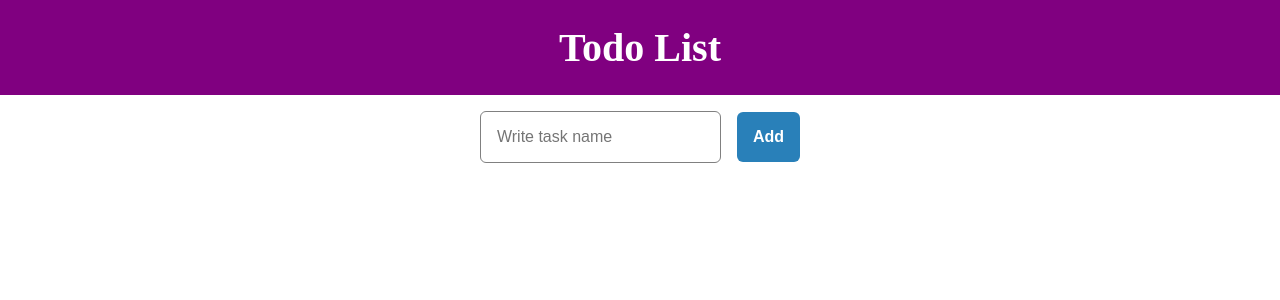
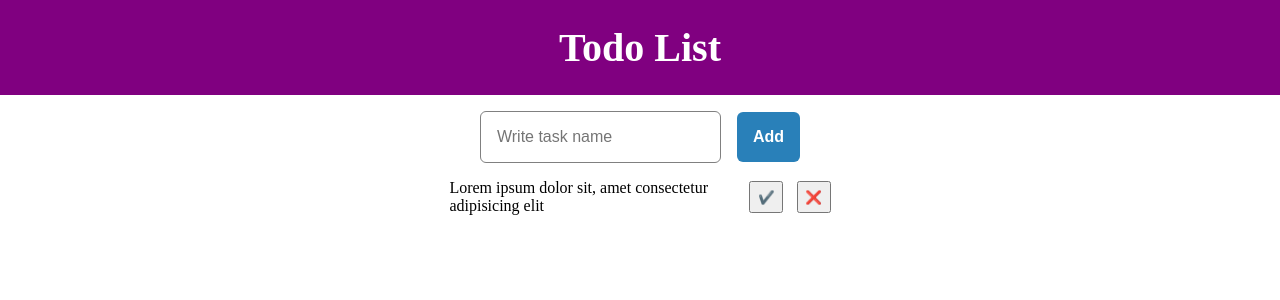
Before and after one commit to minhajul-karim/todolist-angular, an Angular app: page / in a window 1280 px wide. Shown: the top 300 px of the page. Built offline with nearby package versions, Linux system fonts and the light colour scheme.

Commit message:
Add ui for task list

```diff
--- a/src/app/app.component.html
+++ b/src/app/app.component.html
@@ -1,2 +1,3 @@
 <app-header></app-header>
 <app-add-task-form></app-add-task-form>
+<app-task-list></app-task-list>
--- a/src/app/app.module.ts
+++ b/src/app/app.module.ts
@@ -6,9 +6,10 @@ import { AppRoutingModule } from './app-routing.module';
 import { AppComponent } from './app.component';
 import { HeaderComponent } from './header/header.component';
 import { AddTaskFormComponent } from './add-task-form/add-task-form.component';
+import { TaskListComponent } from './task-list/task-list.component';
 
 @NgModule({
-  declarations: [AppComponent, HeaderComponent, AddTaskFormComponent],
+  declarations: [AppComponent, HeaderComponent, AddTaskFormComponent, TaskListComponent],
   imports: [BrowserModule, AppRoutingModule, FormsModule, ReactiveFormsModule],
   providers: [FormBuilder],
   bootstrap: [AppComponent],
--- /dev/null
+++ b/src/app/task-list/task-list.component.css
@@ -0,0 +1,19 @@
+.task-list-container {
+  display: flex;
+  justify-content: center;
+  align-items: center;
+  margin: 1em 0;
+}
+
+.task-name-container {
+  width: 300px;
+}
+
+.task-list-btn-container button {
+  padding: 0.5em;
+  cursor: pointer;
+}
+
+.btn-remove {
+  margin-left: 1em;
+}
--- /dev/null
+++ b/src/app/task-list/task-list.component.html
@@ -0,0 +1,11 @@
+<section class="task-list-container">
+  <div class="task-name-container">
+    <p>
+      Lorem ipsum dolor sit, amet consectetur adipisicing elit
+    </p>
+  </div>
+  <div class="task-list-btn-container">
+    <button class="btn-ok">✔️</button>
+    <button class="btn-remove">❌</button>
+  </div>
+</section>
--- /dev/null
+++ b/src/app/task-list/task-list.component.ts
@@ -0,0 +1,15 @@
+import { Component, OnInit } from '@angular/core';
+
+@Component({
+  selector: 'app-task-list',
+  templateUrl: './task-list.component.html',
+  styleUrls: ['./task-list.component.css']
+})
+export class TaskListComponent implements OnInit {
+
+  constructor() { }
+
+  ngOnInit(): void {
+  }
+
+}
```
Also changed, not shown: 1 other file (tests, documents, lock files or other folders).
